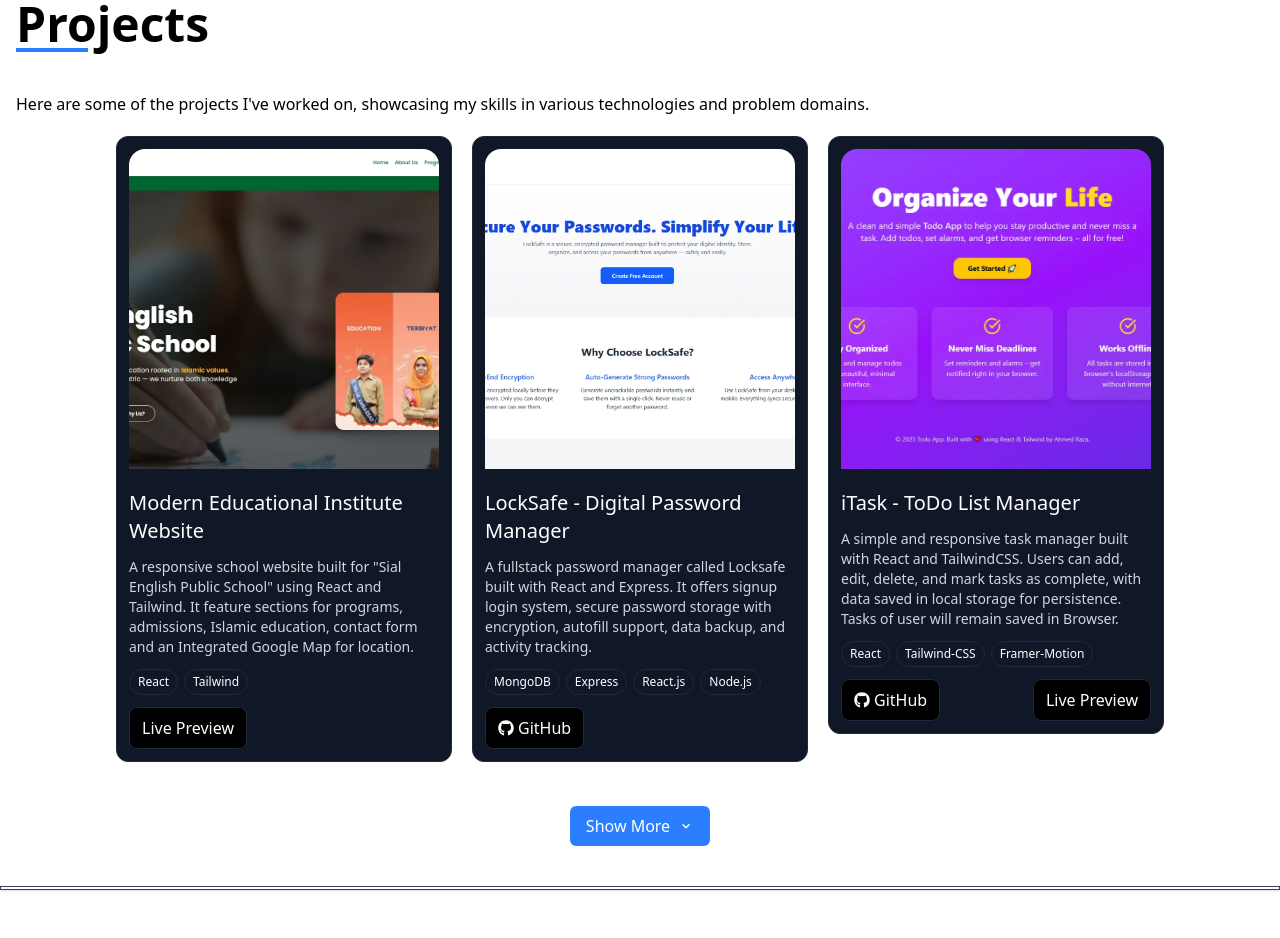
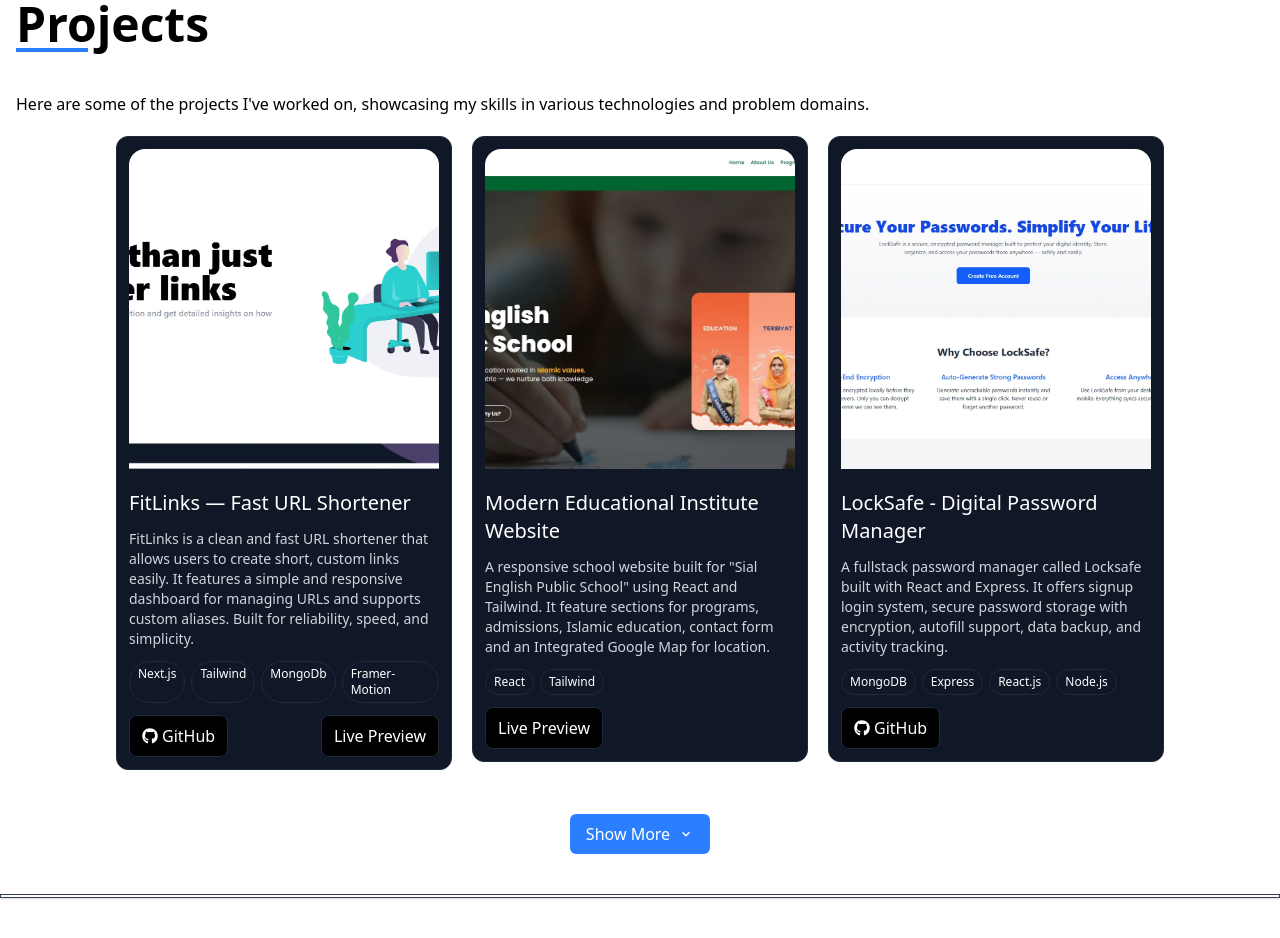
Before and after one commit to razaahmad0192/portfolio, a React (Vite) app: page / in a window 1280 px wide. Shown: the part 1660-2598 px from the top of the page. Built offline with nearby package versions, Linux system fonts and the light colour scheme.

Commit message:
url shortener

```diff
--- a/src/components/Banner.jsx
+++ b/src/components/Banner.jsx
@@ -110,7 +110,7 @@ const Banner = () => {
                 <span className="text-purple-600">name</span><span className="text-gray-500"> : </span><span className="text-green-600">'Ahmed Raza' </span><span className="text-gray-500">,</span>
               </p>
               <p>
-                <span className="text-purple-600">skills </span><span className="text-gray-500"> : </span><span className="text-orange-500">[</span><span className="text-green-600"> 'React'</span><span className="text-gray-500">, </span><span className="text-green-600"> 'Node.js'</span><span className="text-gray-500">, </span><span className="text-green-600"> 'Express.js'</span><span className="text-gray-500">, </span><span className="text-green-600"> ' MongoDb ' </span><span className="text-orange-500"> ] </span><span className="text-gray-500"> , </span>
+                <span className="text-purple-600">skills </span><span className="text-gray-500"> : </span><span className="text-orange-500">[</span><span className="text-green-600"> 'React'</span><span className="text-gray-500">, </span><span className="text-green-600"> 'Next.js'</span><span className="text-gray-500">, </span><span className="text-green-600"> 'Express.js'</span><span className="text-gray-500">, </span><span className="text-green-600"> ' MongoDb ' </span><span className="text-orange-500"> ] </span><span className="text-gray-500"> , </span>
               </p>
               <p>
                 <span className="text-purple-600">focuses </span><span className="text-gray-500"> : </span><span className="text-orange-500">[</span><span className="text-green-600"> 'Full-Stack'</span><span className="text-gray-500">, </span><span className="text-green-600"> 'UI/UX'</span><span className="text-gray-500">, </span><span className="text-green-600"> 'CyberSecurity'</span><span className="text-gray-500">, </span><span className="text-orange-500"> ] </span><span className="text-gray-500"> , </span>
--- a/src/components/Projects.jsx
+++ b/src/components/Projects.jsx
@@ -24,6 +24,19 @@ const Projects = () => {
 
                     <div className='project-cards grid md:grid-cols-3 sm:grid-cols-2 grid-cols-1 gap-5 '>
                         <ProjectCard
+                            thumbnail='/assets/fitlinks.webp'
+                            name='FitLinks — Fast URL Shortener'
+                            disc='FitLinks is a clean and fast URL shortener that allows users to create short, custom links easily. It features a simple and responsive dashboard for managing URLs and supports custom aliases. Built for reliability, speed, and simplicity.'
+                            isGithub={true}
+                            githubLink='https://github.com/razaahmad0192/link-shortener'
+                            isLive={true}
+                            liveLink='https://fitlinks-url.vercel.app/'
+                            tech1='Next.js'
+                            tech2='Tailwind'
+                            tech3='MongoDb'
+                            tech4='Framer-Motion'
+                        />
+                        <ProjectCard
                             thumbnail='/assets/school.webp'
                             name='Modern Educational Institute Website'
                             disc='A responsive school website built for "Sial English Public School" using React and Tailwind. It feature sections for programs, admissions, Islamic education, contact form and an Integrated Google Map for location.'
@@ -49,6 +62,11 @@ const Projects = () => {
                         />
 
 
+
+
+                    </div>
+                    {/* Hidden Cards */}
+                    <div className={`${showAll ? 'grid' : 'hidden'}  md:grid-cols-3 sm:grid-cols-2 grid-cols-1 gap-5`}>
                         <ProjectCard
                             thumbnail='/assets/todo.webp'
                             name='iTask - ToDo List Manager'
@@ -62,10 +80,6 @@ const Projects = () => {
                             tech3='Framer-Motion'
 
                         />
-
-                    </div>
-                    {/* Hidden Cards */}
-                    <div className={`${showAll ? 'grid' : 'hidden'}  md:grid-cols-3 sm:grid-cols-2 grid-cols-1 gap-5`}>
                         <ProjectCard
                             thumbnail='/assets/spotify.webp'
                             name='Spotify - Media Player'
```
Also changed, not shown: public/assets/fitlinks.webp (added).
